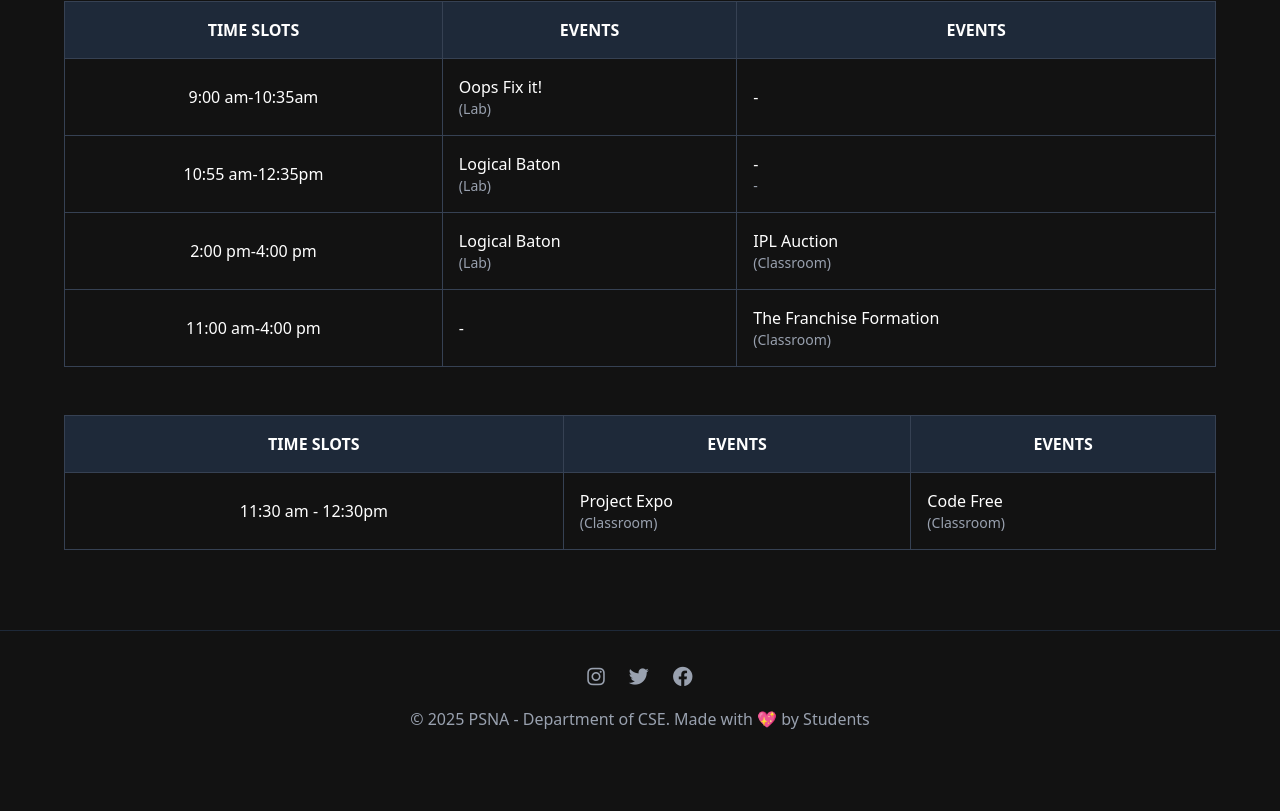
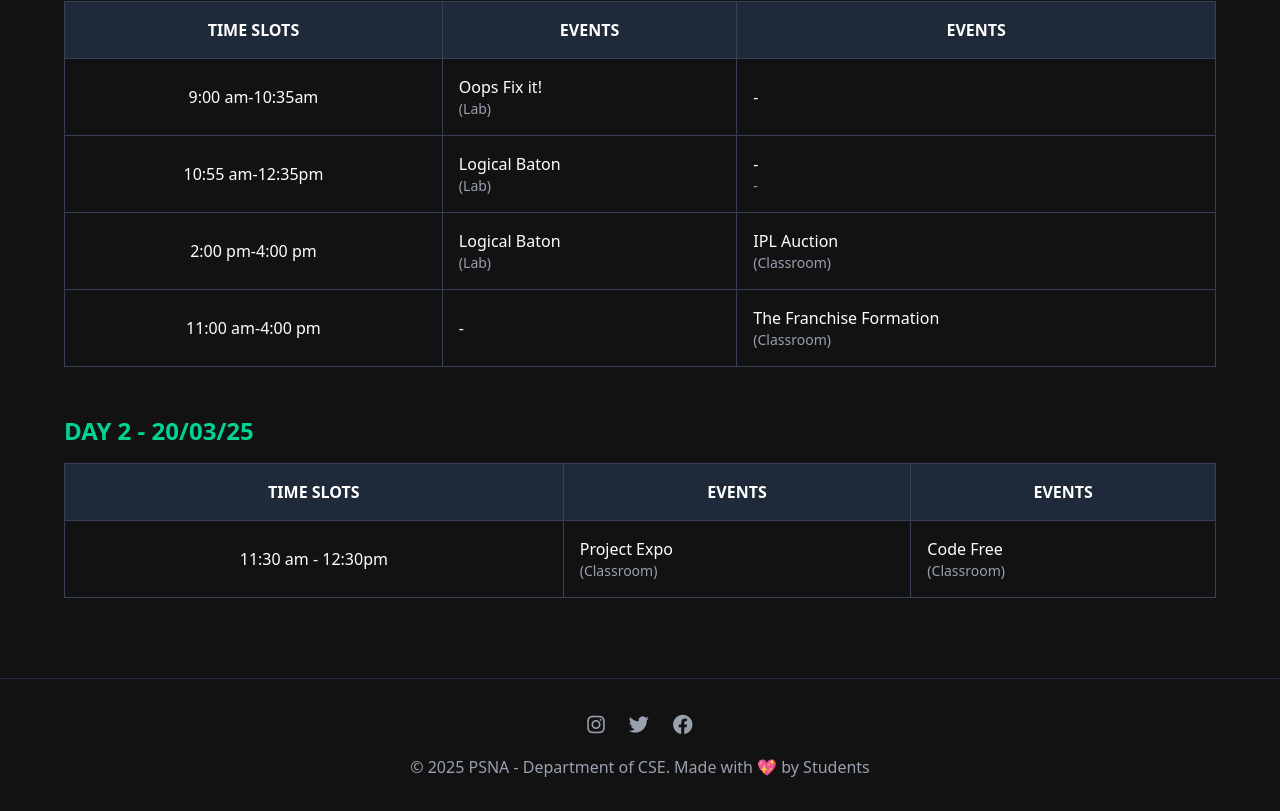
Before and after one commit to hprasath2306/College-event-website, a React (Vite) app: page /schedule in a window 1280 px wide. Shown: the part 608-1419 px from the top of the page. Before the commit the page ends 1371 px from the top, so only its background shows below. Built offline with nearby package versions, Linux system fonts and the light colour scheme.

Commit message:
Update Schedule.tsx

```diff
--- a/src/pages/Schedule.tsx
+++ b/src/pages/Schedule.tsx
@@ -146,6 +146,9 @@ function Schedule() {
 
         {/* Day 3 */}
         <div className="my-12">
+          <h2 className="text-2xl font-semibold mb-4 text-emerald-400">
+            DAY 2 - 20/03/25
+          </h2>
       <table className="w-full border-collapse">
               <thead>
                 <tr className="bg-gray-800">
```
